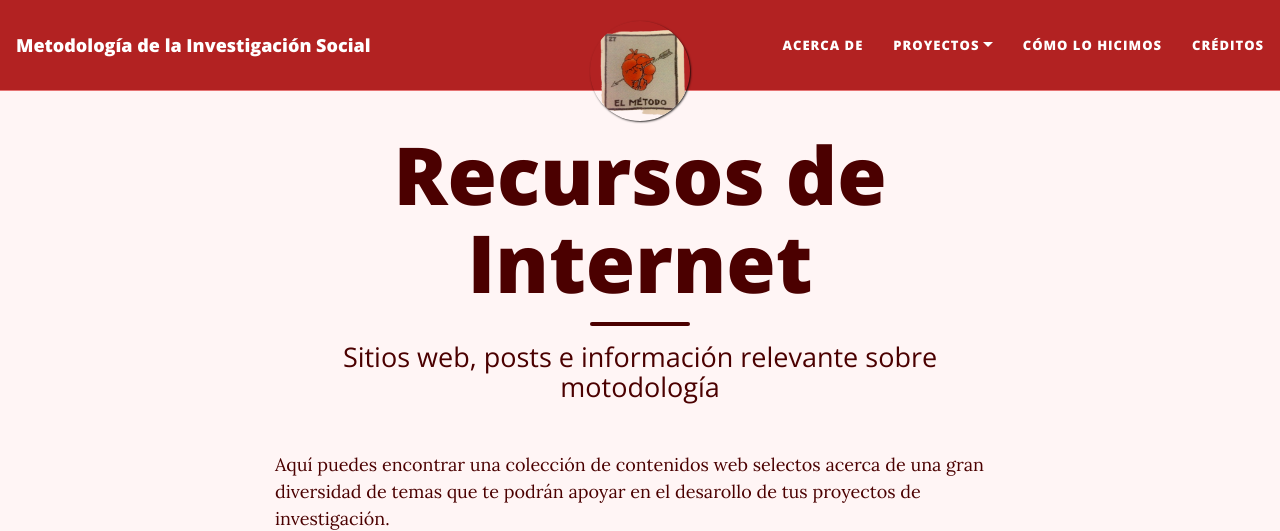
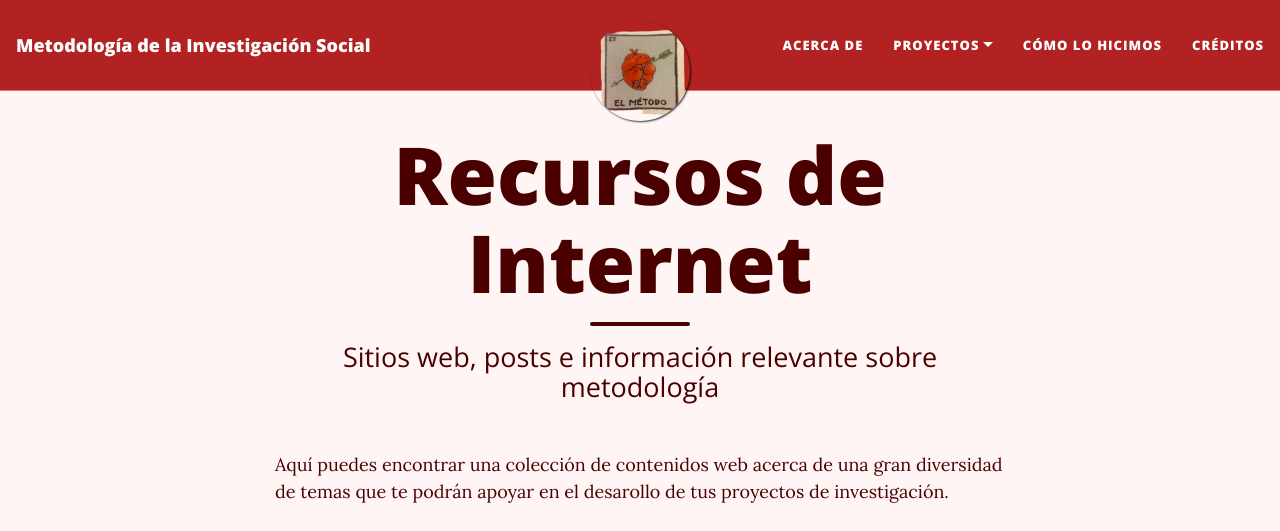
Before and after one commit to rosariorogel/metodologia, a Jekyll site: the page built from _pages/recursos-web.md, in a window 1280 px wide and 900 px high, cut to the strip 0-531 px from the top of the window. Built offline with Jekyll 4.4.1, drawn with Linux system fonts in a browser that asks for light colours; nearby versions of some CDN libraries; a script that is not in the unit is left out.

Commit message:
Update recursos-web.md

```diff
--- a/_pages/recursos-web.md
+++ b/_pages/recursos-web.md
@@ -1,10 +1,10 @@
 ---
 layout: page
 title: Recursos de Internet
-subtitle: Sitios web, posts e información relevante sobre motodología
+subtitle: Sitios web, posts e información relevante sobre metodología
 permalink: recursos-web
 ---
 
-Aquí puedes encontrar una colección de contenidos web selectos acerca de una gran diversidad de temas que te podrán apoyar en el desarollo de tus proyectos de investigación.
+Aquí puedes encontrar una colección de contenidos web acerca de una gran diversidad de temas que te podrán apoyar en el desarollo de tus proyectos de investigación.
 
 <iframe class="wakeletEmbed" width="100%" height="760px" src="https://embed.wakelet.com/wakes/XIhl6iKTGOP0KtTtryxax/grid?border=1" style="border: none" allow="autoplay"></iframe><!-- Please only call https://embed-assets.wakelet.com/wakelet-embed.js once per page --><script src="https://embed-assets.wakelet.com/wakelet-embed.js" charset="UTF-8"></script>
```
